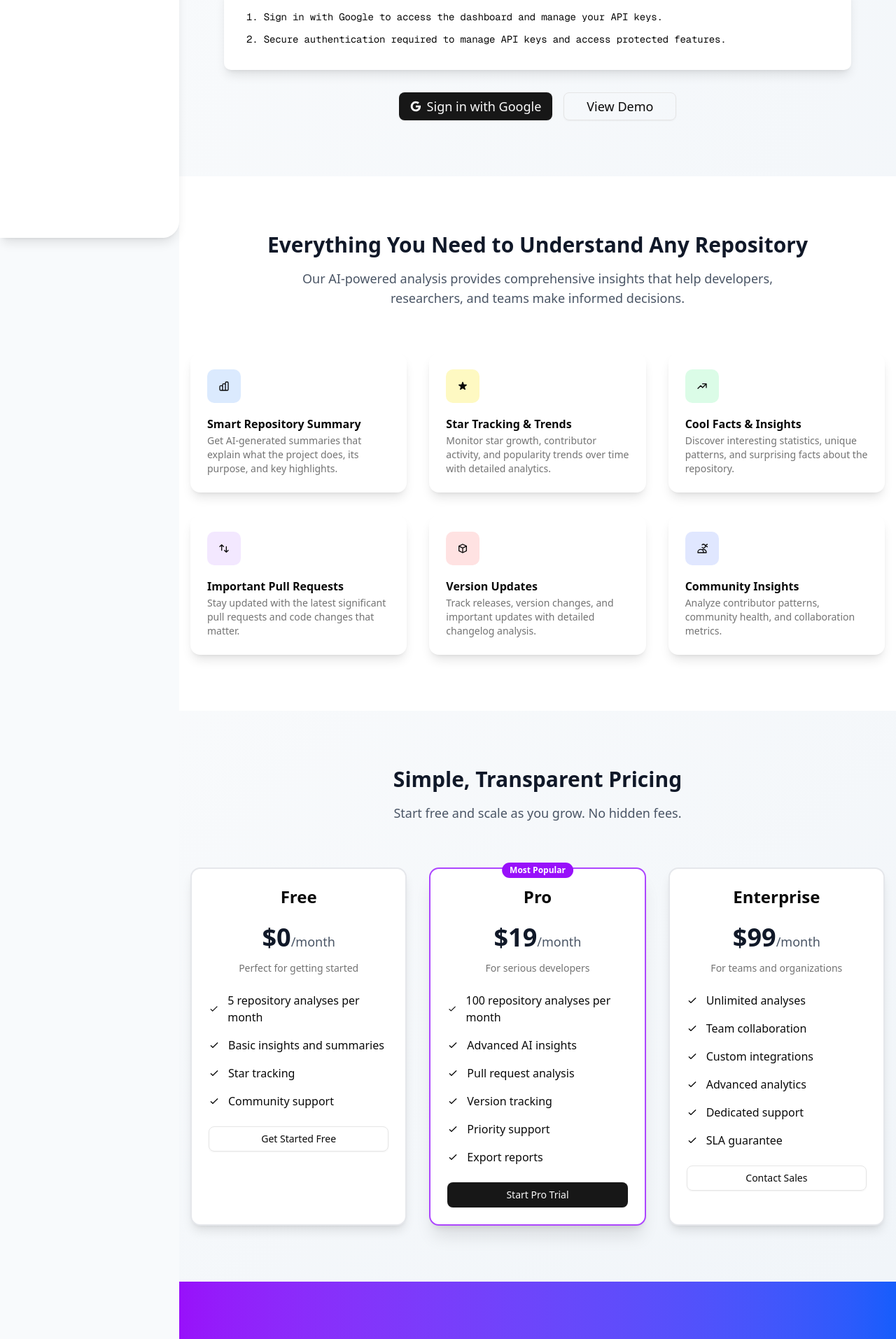
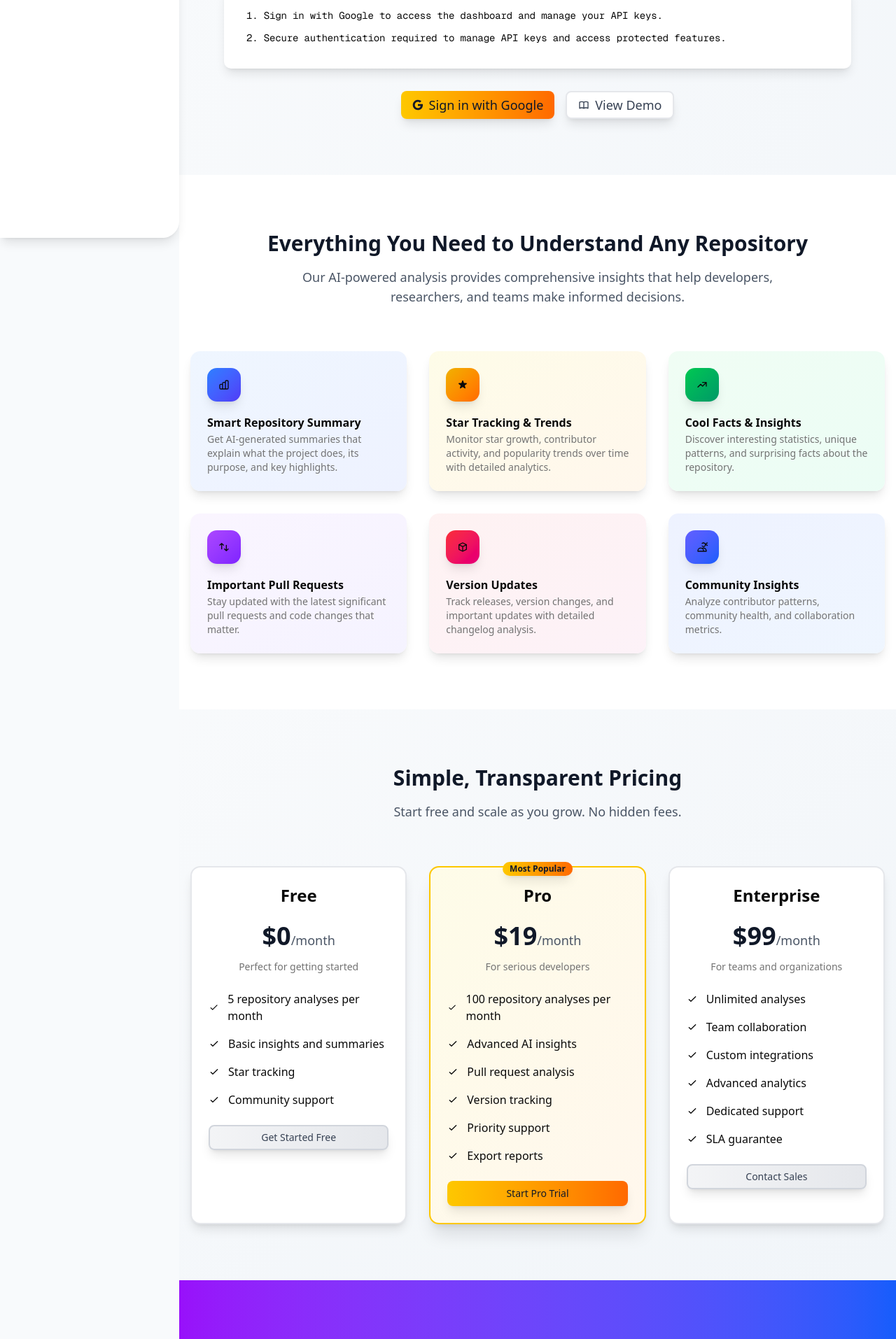
Before and after one commit to qc2321/dandi, a Next.js app: page / in a window 1280 px wide. Shown: the part 460-2374 px from the top of the page at 70% size. Built offline with nearby package versions, Linux system fonts and the light colour scheme; no server answers.

Commit message:
Added wasp buttons look

```diff
--- a/src/app/page.js
+++ b/src/app/page.js
@@ -67,6 +67,18 @@ const DashboardIcon = () => (
   </svg>
 );
 
+const ArrowRight = () => (
+  <svg className="w-5 h-5" fill="none" stroke="currentColor" viewBox="0 0 24 24">
+    <path strokeLinecap="round" strokeLinejoin="round" strokeWidth={2} d="M13 7l5 5m0 0l-5 5m5-5H6" />
+  </svg>
+);
+
+const BookOpen = () => (
+  <svg className="w-5 h-5" fill="none" stroke="currentColor" viewBox="0 0 24 24">
+    <path strokeLinecap="round" strokeLinejoin="round" strokeWidth={2} d="M12 6.253v13m0-13C10.832 5.477 9.246 5 7.5 5S4.168 5.477 3 6.253v13C4.168 18.477 5.754 18 7.5 18s3.332.477 4.5 1.253m0-13C13.168 5.477 14.754 5 16.5 5c1.746 0 3.332.477 4.5 1.253v13C19.832 18.477 18.246 18 16.5 18c-1.746 0-3.332.477-4.5 1.253" />
+  </svg>
+);
+
 export default function LandingPage() {
   const { data: session, status } = useSession();
 
@@ -116,7 +128,7 @@ export default function LandingPage() {
       {/* Hero Section */}
       <section className="py-20 px-4">
         <div className="container mx-auto text-center max-w-4xl">
-          <Badge className="mb-4" variant="secondary">
+          <Badge className="mb-4 bg-gradient-to-r from-yellow-400 to-orange-500 text-gray-900 border-0 shadow-sm" variant="secondary">
             <Zap />
             <span className="ml-1">AI-Powered Repository Analysis</span>
           </Badge>
@@ -159,30 +171,30 @@ export default function LandingPage() {
 
           <div className="flex flex-col sm:flex-row gap-4 justify-center">
             {status === "loading" ? (
-              <Button size="lg" className="text-lg px-8 py-3" disabled>
+              <Button size="lg" className="text-lg px-8 py-3 bg-gradient-to-r from-yellow-400 to-orange-500 text-gray-900 hover:from-yellow-500 hover:to-orange-600 shadow-lg hover:shadow-xl transition-all duration-200 transform hover:scale-105" disabled>
                 Loading...
               </Button>
             ) : session ? (
               <>
-                <Button size="lg" className="text-lg px-8 py-3" asChild>
+                <Button size="lg" className="text-lg px-8 py-3 bg-gradient-to-r from-yellow-400 to-orange-500 text-gray-900 hover:from-yellow-500 hover:to-orange-600 shadow-lg hover:shadow-xl transition-all duration-200 transform hover:scale-105" asChild>
                   <a href="/dashboards">
                     <KeyIcon />
                     Manage API Keys
                   </a>
                 </Button>
-                <Button size="lg" variant="outline" className="text-lg px-8 py-3 bg-transparent" asChild>
+                <Button size="lg" variant="outline" className="text-lg px-8 py-3 bg-white border-2 border-gray-200 text-gray-700 hover:bg-gray-50 hover:border-gray-300 shadow-lg hover:shadow-xl transition-all duration-200 transform hover:scale-105" asChild>
                   <a href="/dashboard">
                     <DashboardIcon />
                     Dashboard
                   </a>
                 </Button>
-                <Button size="lg" variant="outline" className="text-lg px-8 py-3 bg-transparent" asChild>
+                <Button size="lg" variant="outline" className="text-lg px-8 py-3 bg-white border-2 border-gray-200 text-gray-700 hover:bg-gray-50 hover:border-gray-300 shadow-lg hover:shadow-xl transition-all duration-200 transform hover:scale-105" asChild>
                   <a href="/playground">Try Playground</a>
                 </Button>
               </>
             ) : (
               <>
-                <Button size="lg" className="text-lg px-8 py-3" onClick={() => signIn("google")}>
+                <Button size="lg" className="text-lg px-8 py-3 bg-gradient-to-r from-yellow-400 to-orange-500 text-gray-900 hover:from-yellow-500 hover:to-orange-600 shadow-lg hover:shadow-xl transition-all duration-200 transform hover:scale-105" onClick={() => signIn("google")}>
                   <svg className="w-5 h-5" viewBox="0 0 24 24">
                     <path
                       fill="currentColor"
@@ -203,7 +215,8 @@ export default function LandingPage() {
                   </svg>
                   Sign in with Google
                 </Button>
-                <Button size="lg" variant="outline" className="text-lg px-8 py-3 bg-transparent">
+                <Button size="lg" variant="outline" className="text-lg px-8 py-3 bg-white border-2 border-gray-200 text-gray-700 hover:bg-gray-50 hover:border-gray-300 shadow-lg hover:shadow-xl transition-all duration-200 transform hover:scale-105">
+                  <BookOpen />
                   View Demo
                 </Button>
               </>
@@ -224,10 +237,10 @@ export default function LandingPage() {
           </div>
 
           <div className="grid md:grid-cols-2 lg:grid-cols-3 gap-8">
-            <Card className="border-0 shadow-lg hover:shadow-xl transition-shadow">
+            <Card className="border-0 shadow-lg hover:shadow-xl transition-all duration-300 transform hover:scale-105 bg-gradient-to-br from-blue-50 to-indigo-50">
               <CardHeader>
-                <div className="w-12 h-12 bg-blue-100 rounded-lg flex items-center justify-center mb-4">
-                  <BarChart3 />
+                <div className="w-12 h-12 bg-gradient-to-br from-blue-500 to-indigo-600 rounded-xl flex items-center justify-center mb-4 shadow-lg">
+                  <BarChart3 className="text-white" />
                 </div>
                 <CardTitle>Smart Repository Summary</CardTitle>
                 <CardDescription>
@@ -236,10 +249,10 @@ export default function LandingPage() {
               </CardHeader>
             </Card>
 
-            <Card className="border-0 shadow-lg hover:shadow-xl transition-shadow">
+            <Card className="border-0 shadow-lg hover:shadow-xl transition-all duration-300 transform hover:scale-105 bg-gradient-to-br from-yellow-50 to-orange-50">
               <CardHeader>
-                <div className="w-12 h-12 bg-yellow-100 rounded-lg flex items-center justify-center mb-4">
-                  <Star />
+                <div className="w-12 h-12 bg-gradient-to-br from-yellow-500 to-orange-500 rounded-xl flex items-center justify-center mb-4 shadow-lg">
+                  <Star className="text-white" />
                 </div>
                 <CardTitle>Star Tracking & Trends</CardTitle>
                 <CardDescription>
@@ -248,10 +261,10 @@ export default function LandingPage() {
               </CardHeader>
             </Card>
 
-            <Card className="border-0 shadow-lg hover:shadow-xl transition-shadow">
+            <Card className="border-0 shadow-lg hover:shadow-xl transition-all duration-300 transform hover:scale-105 bg-gradient-to-br from-green-50 to-emerald-50">
               <CardHeader>
-                <div className="w-12 h-12 bg-green-100 rounded-lg flex items-center justify-center mb-4">
-                  <TrendingUp />
+                <div className="w-12 h-12 bg-gradient-to-br from-green-500 to-emerald-600 rounded-xl flex items-center justify-center mb-4 shadow-lg">
+                  <TrendingUp className="text-white" />
                 </div>
                 <CardTitle>Cool Facts & Insights</CardTitle>
                 <CardDescription>
@@ -260,10 +273,10 @@ export default function LandingPage() {
               </CardHeader>
             </Card>
 
-            <Card className="border-0 shadow-lg hover:shadow-xl transition-shadow">
+            <Card className="border-0 shadow-lg hover:shadow-xl transition-all duration-300 transform hover:scale-105 bg-gradient-to-br from-purple-50 to-violet-50">
               <CardHeader>
-                <div className="w-12 h-12 bg-purple-100 rounded-lg flex items-center justify-center mb-4">
-                  <GitPullRequest />
+                <div className="w-12 h-12 bg-gradient-to-br from-purple-500 to-violet-600 rounded-xl flex items-center justify-center mb-4 shadow-lg">
+                  <GitPullRequest className="text-white" />
                 </div>
                 <CardTitle>Important Pull Requests</CardTitle>
                 <CardDescription>
@@ -272,10 +285,10 @@ export default function LandingPage() {
               </CardHeader>
             </Card>
 
-            <Card className="border-0 shadow-lg hover:shadow-xl transition-shadow">
+            <Card className="border-0 shadow-lg hover:shadow-xl transition-all duration-300 transform hover:scale-105 bg-gradient-to-br from-red-50 to-pink-50">
               <CardHeader>
-                <div className="w-12 h-12 bg-red-100 rounded-lg flex items-center justify-center mb-4">
-                  <Package />
+                <div className="w-12 h-12 bg-gradient-to-br from-red-500 to-pink-600 rounded-xl flex items-center justify-center mb-4 shadow-lg">
+                  <Package className="text-white" />
                 </div>
                 <CardTitle>Version Updates</CardTitle>
                 <CardDescription>
@@ -284,10 +297,10 @@ export default function LandingPage() {
               </CardHeader>
             </Card>
 
-            <Card className="border-0 shadow-lg hover:shadow-xl transition-shadow">
+            <Card className="border-0 shadow-lg hover:shadow-xl transition-all duration-300 transform hover:scale-105 bg-gradient-to-br from-indigo-50 to-blue-50">
               <CardHeader>
-                <div className="w-12 h-12 bg-indigo-100 rounded-lg flex items-center justify-center mb-4">
-                  <Users />
+                <div className="w-12 h-12 bg-gradient-to-br from-indigo-500 to-blue-600 rounded-xl flex items-center justify-center mb-4 shadow-lg">
+                  <Users className="text-white" />
                 </div>
                 <CardTitle>Community Insights</CardTitle>
                 <CardDescription>
@@ -309,7 +322,7 @@ export default function LandingPage() {
 
           <div className="grid md:grid-cols-3 gap-8">
             {/* Free Tier */}
-            <Card className="border-2 border-gray-200 shadow-lg">
+            <Card className="border-2 border-gray-200 shadow-lg hover:shadow-xl transition-all duration-300 transform hover:scale-105 bg-white">
               <CardHeader className="text-center">
                 <CardTitle className="text-2xl">Free</CardTitle>
                 <div className="text-4xl font-bold text-gray-900 mt-4">
@@ -319,33 +332,33 @@ export default function LandingPage() {
               </CardHeader>
               <CardContent className="space-y-4">
                 <div className="flex items-center space-x-3">
-                  <Check />
+                  <Check className="text-green-500" />
                   <span>5 repository analyses per month</span>
                 </div>
                 <div className="flex items-center space-x-3">
-                  <Check />
+                  <Check className="text-green-500" />
                   <span>Basic insights and summaries</span>
                 </div>
                 <div className="flex items-center space-x-3">
-                  <Check />
+                  <Check className="text-green-500" />
                   <span>Star tracking</span>
                 </div>
                 <div className="flex items-center space-x-3">
-                  <Check />
+                  <Check className="text-green-500" />
                   <span>Community support</span>
                 </div>
               </CardContent>
               <CardFooter>
-                <Button className="w-full bg-transparent" variant="outline">
+                <Button className="w-full bg-gradient-to-r from-gray-100 to-gray-200 text-gray-700 hover:from-gray-200 hover:to-gray-300 border-2 border-gray-300 shadow-lg hover:shadow-xl transition-all duration-200 transform hover:scale-105" variant="outline">
                   Get Started Free
                 </Button>
               </CardFooter>
             </Card>
 
             {/* Pro Tier */}
-            <Card className="border-2 border-purple-500 shadow-xl relative">
+            <Card className="border-2 border-yellow-400 shadow-xl relative bg-gradient-to-br from-yellow-50 to-orange-50 hover:shadow-2xl transition-all duration-300 transform hover:scale-105">
               <div className="absolute -top-3 left-1/2 transform -translate-x-1/2">
-                <Badge className="bg-purple-600 text-white">Most Popular</Badge>
+                <Badge className="bg-gradient-to-r from-yellow-400 to-orange-500 text-gray-900 border-0 shadow-lg">Most Popular</Badge>
               </div>
               <CardHeader className="text-center">
                 <CardTitle className="text-2xl">Pro</CardTitle>
@@ -356,37 +369,39 @@ export default function LandingPage() {
               </CardHeader>
               <CardContent className="space-y-4">
                 <div className="flex items-center space-x-3">
-                  <Check />
+                  <Check className="text-green-500" />
                   <span>100 repository analyses per month</span>
                 </div>
                 <div className="flex items-center space-x-3">
-                  <Check />
+                  <Check className="text-green-500" />
                   <span>Advanced AI insights</span>
                 </div>
                 <div className="flex items-center space-x-3">
-                  <Check />
+                  <Check className="text-green-500" />
                   <span>Pull request analysis</span>
                 </div>
                 <div className="flex items-center space-x-3">
-                  <Check />
+                  <Check className="text-green-500" />
                   <span>Version tracking</span>
                 </div>
                 <div className="flex items-center space-x-3">
-                  <Check />
+                  <Check className="text-green-500" />
                   <span>Priority support</span>
                 </div>
                 <div className="flex items-center space-x-3">
-                  <Check />
+                  <Check className="text-green-500" />
                   <span>Export reports</span>
                 </div>
               </CardContent>
               <CardFooter>
-                <Button className="w-full">Start Pro Trial</Button>
+                <Button className="w-full bg-gradient-to-r from-yellow-400 to-orange-500 text-gray-900 hover:from-yellow-500 hover:to-orange-600 shadow-lg hover:shadow-xl transition-all duration-200 transform hover:scale-105">
+                  Start Pro Trial
+                </Button>
               </CardFooter>
             </Card>
 
             {/* Enterprise Tier */}
-            <Card className="border-2 border-gray-200 shadow-lg">
+            <Card className="border-2 border-gray-200 shadow-lg hover:shadow-xl transition-all duration-300 transform hover:scale-105 bg-white">
               <CardHeader className="text-center">
                 <CardTitle className="text-2xl">Enterprise</CardTitle>
                 <div className="text-4xl font-bold text-gray-900 mt-4">
@@ -396,32 +411,32 @@ export default function LandingPage() {
               </CardHeader>
               <CardContent className="space-y-4">
                 <div className="flex items-center space-x-3">
-                  <Check />
+                  <Check className="text-green-500" />
                   <span>Unlimited analyses</span>
                 </div>
                 <div className="flex items-center space-x-3">
-                  <Check />
+                  <Check className="text-green-500" />
                   <span>Team collaboration</span>
                 </div>
                 <div className="flex items-center space-x-3">
-                  <Check />
+                  <Check className="text-green-500" />
                   <span>Custom integrations</span>
                 </div>
                 <div className="flex items-center space-x-3">
-                  <Check />
+                  <Check className="text-green-500" />
                   <span>Advanced analytics</span>
                 </div>
                 <div className="flex items-center space-x-3">
-                  <Check />
+                  <Check className="text-green-500" />
                   <span>Dedicated support</span>
                 </div>
                 <div className="flex items-center space-x-3">
-                  <Check />
+                  <Check className="text-green-500" />
                   <span>SLA guarantee</span>
                 </div>
               </CardContent>
               <CardFooter>
-                <Button className="w-full bg-transparent" variant="outline">
+                <Button className="w-full bg-gradient-to-r from-gray-100 to-gray-200 text-gray-700 hover:from-gray-200 hover:to-gray-300 border-2 border-gray-300 shadow-lg hover:shadow-xl transition-all duration-200 transform hover:scale-105" variant="outline">
                   Contact Sales
                 </Button>
               </CardFooter>
@@ -439,18 +454,18 @@ export default function LandingPage() {
           </p>
           <div className="flex flex-col sm:flex-row gap-4 justify-center">
             {session ? (
-              <Button size="lg" className="bg-white text-purple-600 hover:bg-gray-100 text-lg px-8 py-3" asChild>
+              <Button size="lg" className="bg-gradient-to-r from-yellow-400 to-orange-500 text-gray-900 hover:from-yellow-500 hover:to-orange-600 shadow-lg hover:shadow-xl transition-all duration-200 transform hover:scale-105 text-lg px-8 py-3" asChild>
                 <a href="/dashboard">Go to Dashboard</a>
               </Button>
             ) : (
-              <Button size="lg" className="bg-white text-purple-600 hover:bg-gray-100 text-lg px-8 py-3">
+              <Button size="lg" className="bg-gradient-to-r from-yellow-400 to-orange-500 text-gray-900 hover:from-yellow-500 hover:to-orange-600 shadow-lg hover:shadow-xl transition-all duration-200 transform hover:scale-105 text-lg px-8 py-3">
                 Start Free Analysis
               </Button>
             )}
             <Button
               size="lg"
               variant="outline"
-              className="border-white text-white hover:bg-white hover:text-purple-600 text-lg px-8 py-3 bg-transparent"
+              className="border-2 border-white text-white hover:bg-white hover:text-purple-600 shadow-lg hover:shadow-xl transition-all duration-200 transform hover:scale-105 text-lg px-8 py-3 bg-transparent"
             >
               Schedule Demo
             </Button>
```
